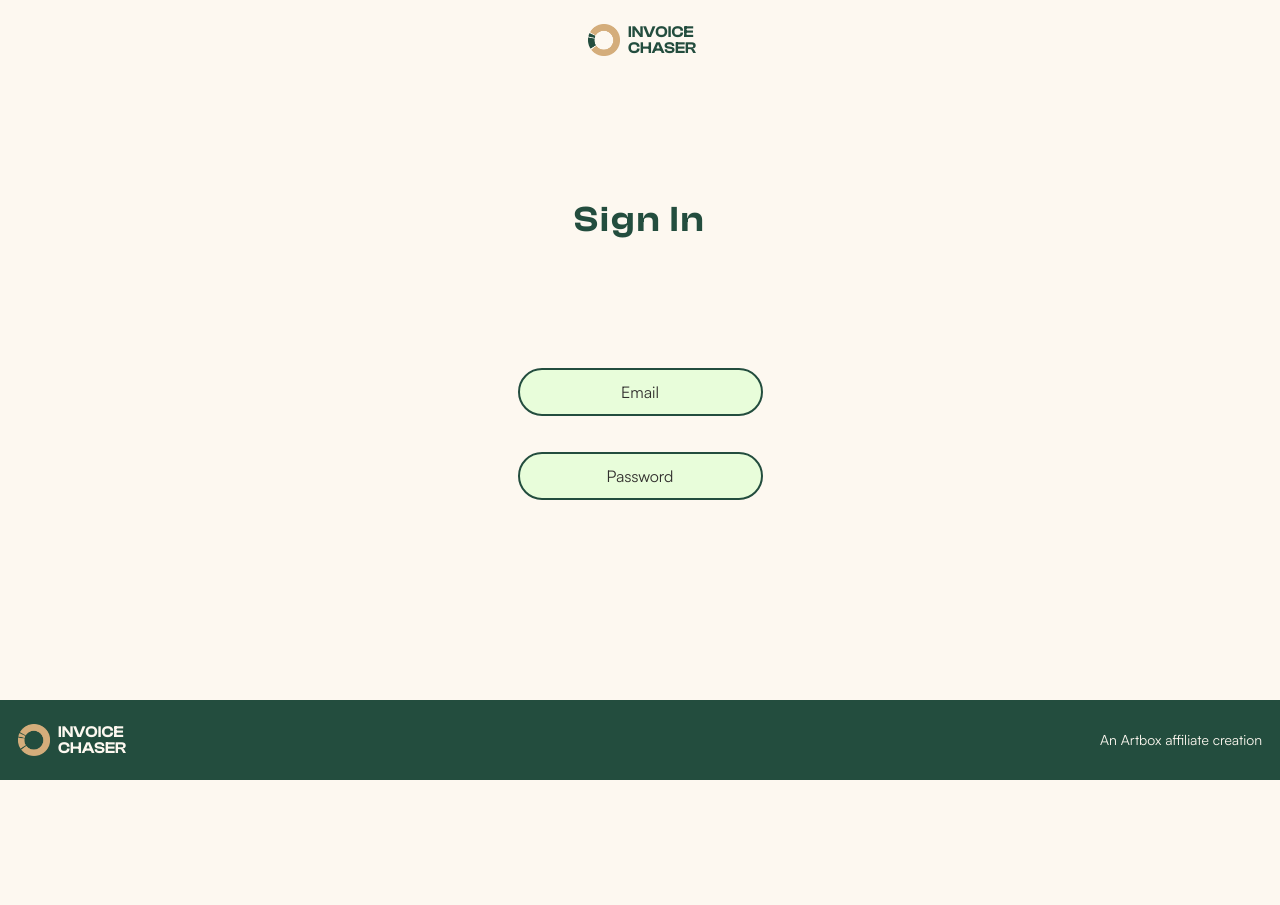
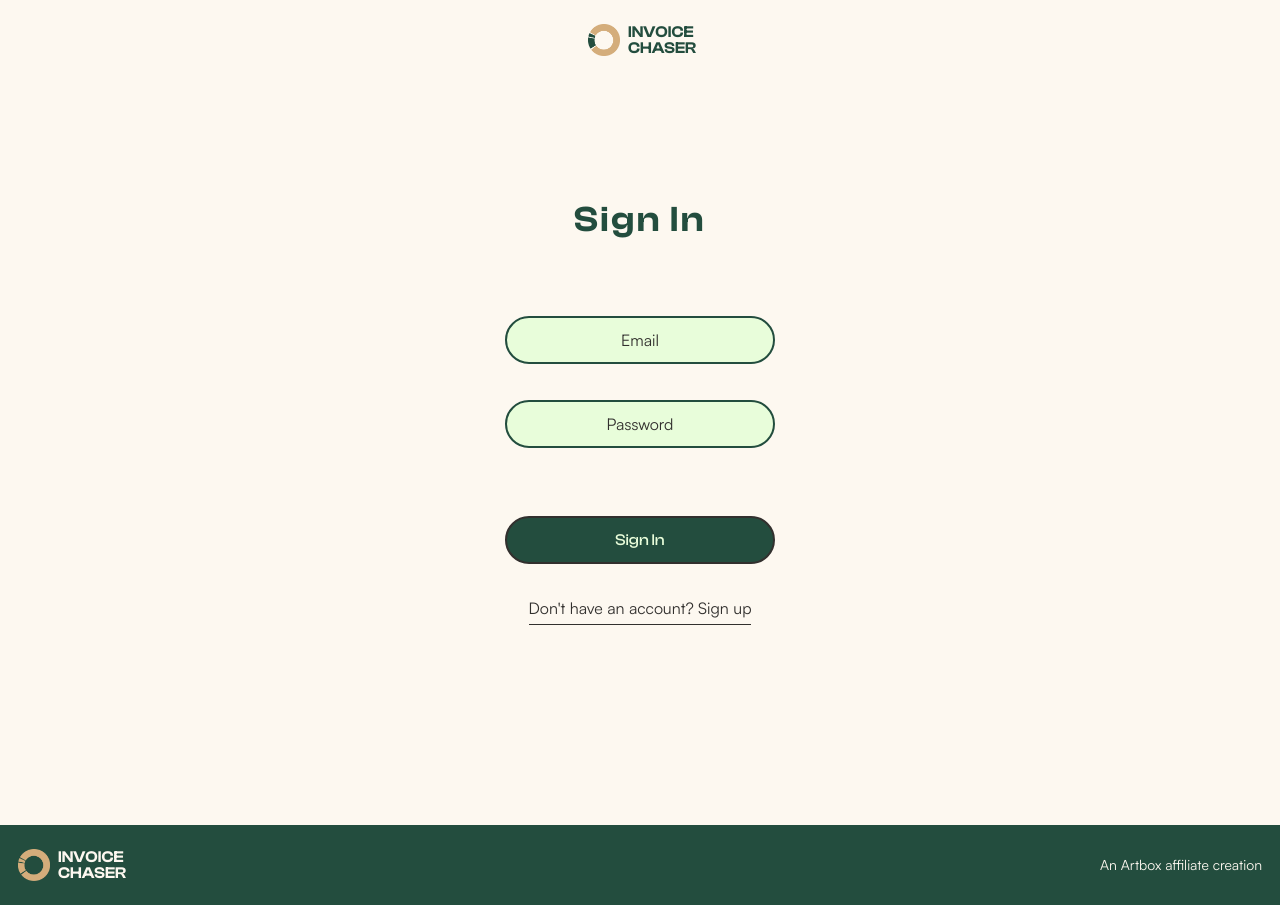
Before and after one commit to BluTargaryan/artbox-invoice-chaser, a Next.js app: page /auth/signin in a window 1280 px wide. Before the commit the page ends 800 px from the top, so only its background shows below. Built offline with nearby package versions, Linux system fonts and the light colour scheme.

Commit message:
completed sign in page: base styling for button completed, custom link component implemented

```diff
--- a/app/auth/layout.tsx
+++ b/app/auth/layout.tsx
@@ -17,7 +17,7 @@ export default function AuthLayout({
 
       <div className="flex flex-col relative">
         <AuthHeader />
-        <main className="flex flex-col  py-50 items-center justify-center gap-30">
+        <main className="flex flex-col py-50 items-center justify-center gap-17">
         {children}
    </main>
         <Footer />
--- a/app/auth/signin/page.tsx
+++ b/app/auth/signin/page.tsx
@@ -2,6 +2,8 @@
 
 import React, { useState } from "react";
 import CustomInput from "@/app/components/atoms/CustomInput";
+import MiniLink from "@/app/components/atoms/MiniLink";
+import Link from "next/link";
 
 const SignInPage = () => {
   const [email, setEmail] = useState("");
@@ -11,7 +13,7 @@ const SignInPage = () => {
     <>
       <h1 className="w-[270px] text-center">Sign In</h1>
 
-      <div className="w-[270px] flex flex-col items-center justify-center gap-7">
+      <div className="w-[270px] flex flex-col justify-center gap-7">
         <CustomInput
           id="email"
           label="Email"
@@ -31,6 +33,13 @@ const SignInPage = () => {
           autoComplete="current-password"
         />
       </div>
+
+      <div className="flex flex-col items-center justify-center gap-7">
+      <button className="w-[270px] bg-calm-green text-light-green" type="button">
+        Sign In
+      </button>
+      <MiniLink />
+    </div>
     </>
   );
 };
--- /dev/null
+++ b/app/components/atoms/MiniLink.tsx
@@ -0,0 +1,14 @@
+import Link from "next/link";
+
+export default function MiniLink() {
+  return (
+
+      <Link
+        href="/auth/signup"
+        className="border-b border-chill-black py-1 text-chill-black transition-all duration-300 hover:border-tan hover:text-tan"
+      >
+        Don&apos;t have an account? Sign up
+      </Link>
+
+  );
+}
--- a/app/components/sections/Footer.tsx
+++ b/app/components/sections/Footer.tsx
@@ -6,7 +6,7 @@ import logo from '@/app/assets/images/logo-tan.png'
 const Footer = () => {
   return (
     <footer className="w-full bg-calm-green py-6 px-4.5 shrink-0">
-        <div className="flex justify-between items-center text-light-almond">
+        <div className="flex flex-col gap-4 sm:gap-0 sm:flex-row justify-between items-center text-light-almond">
         <Link href="/" className="flex justify-center items-center gap-2">
         <Image src={logo} alt="Invoice Chaser logo" width={100} height={100} className="w-8 h-auto" />
         <span className="font-semibold  uppercase leading-none w-16 font-clash">Invoice Chaser</span>
--- a/app/globals.css
+++ b/app/globals.css
@@ -71,3 +71,21 @@ h1 {
 h2 {
   @apply text-3xl font-bold;
 }
+
+button {
+  font-family: var(--font-clash);
+  cursor: pointer;
+  font-weight: 500;
+  @apply h-12 rounded-full  border-2 border-chill-black;
+  transition: box-shadow 0.3s ease-in, transform 0.3s ease-in;
+}
+
+button:hover {
+  box-shadow: 3px 3px 0 0 var(--color-chill-black);
+  transform: translate(-3px, -3px);
+
+}
+
+.base-shadow{
+  box-shadow: 2px 2px 0 0 var(--color-chill-black);
+}
```
